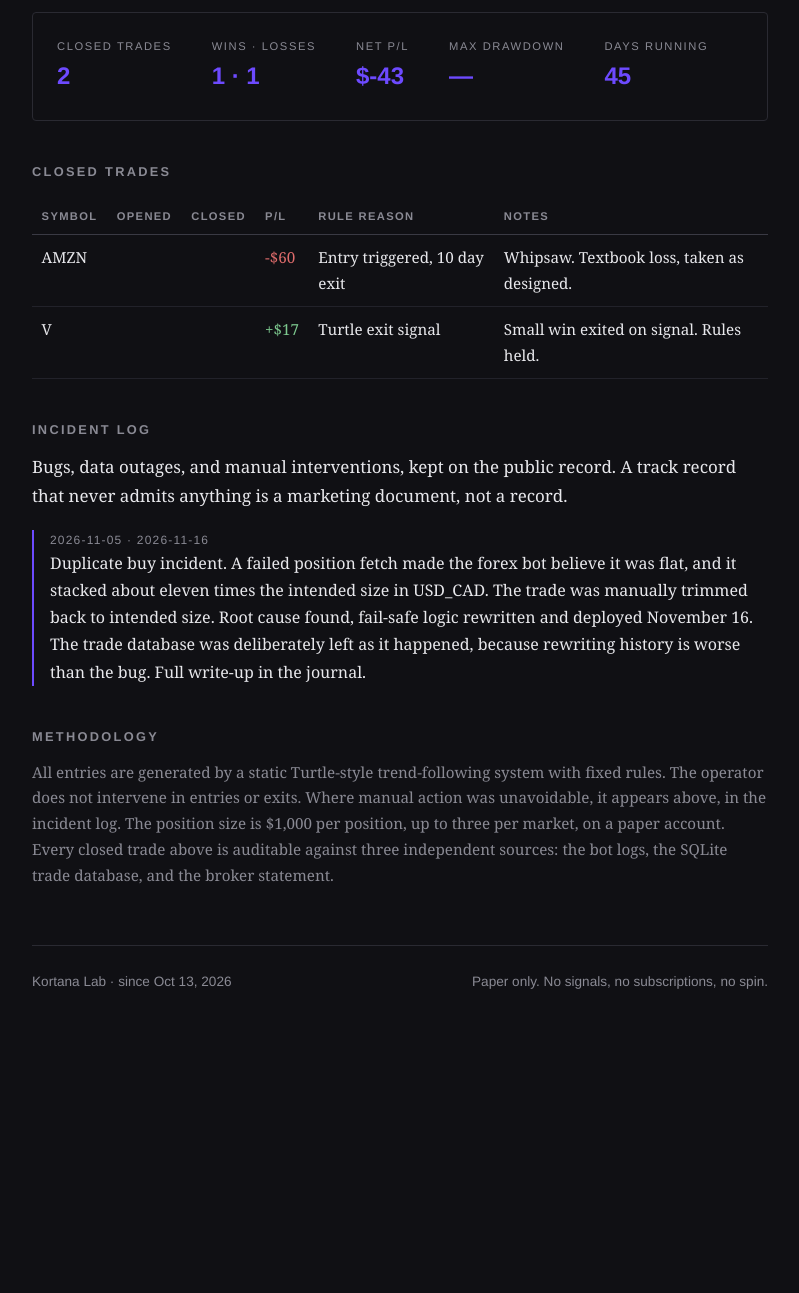
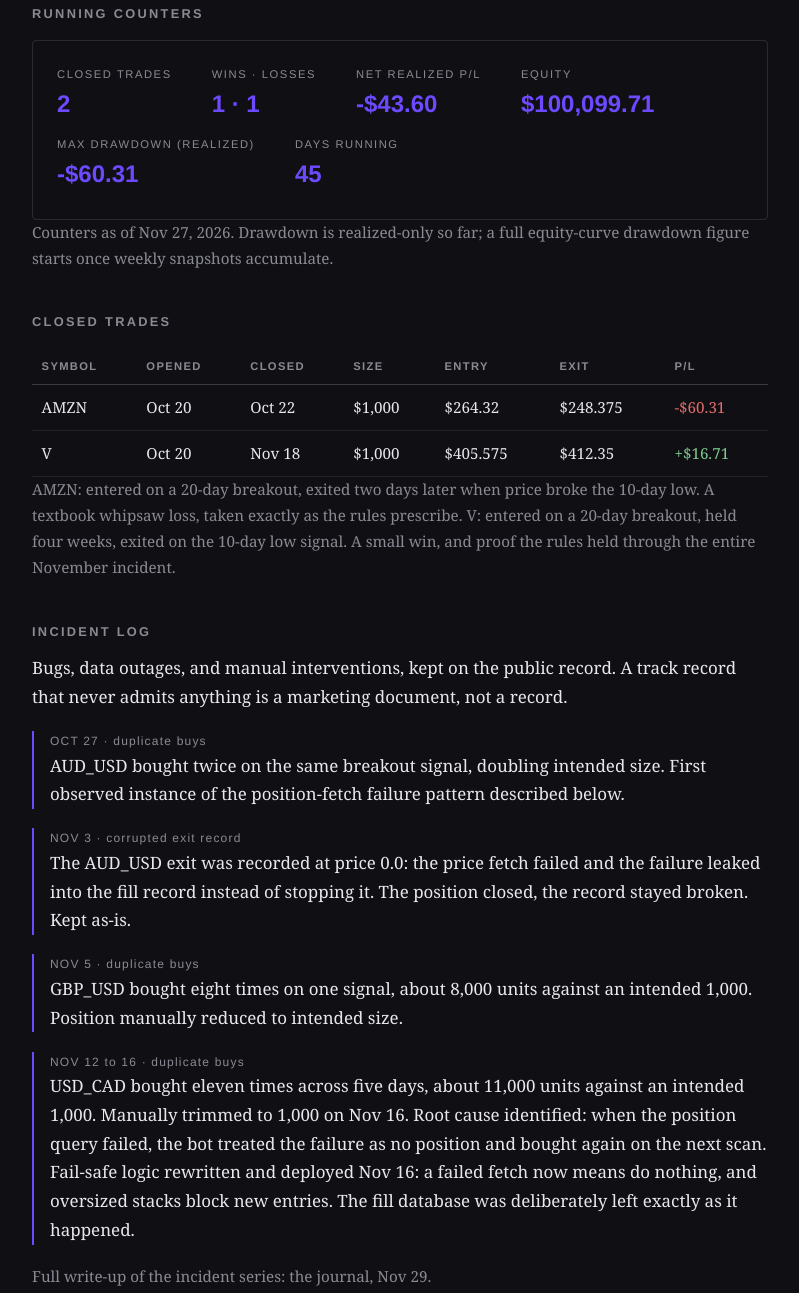
Before and after one commit to kortanalab/kortanalab.github.io, a plain HTML site: page track-record/index.html in a window 1280 px wide. Shown: the part 438-1731 px from the top of the page, without its empty margins (240-1039 px from the left). Before the commit the page ends 1495 px from the top, so only its background shows below. Drawn offline with Linux system fonts and the light colour scheme.

Commit message:
Refactor navigation and update text content
Updated navigation class from 'nav' to 'sitenav' and modified various text elements for clarity and accuracy.

```diff
--- a/track-record/index.html
+++ b/track-record/index.html
@@ -14,11 +14,11 @@
   header { border-bottom:1px solid #2a2a32; padding-bottom:2rem; margin-bottom:2.5rem; }
   .wordmark { font-family:'Helvetica Neue',Helvetica,Arial,sans-serif; font-size:clamp(1.8rem,5vw,2.6rem); font-weight:700; letter-spacing:0.32em; text-indent:0.32em; margin-bottom:0.3rem; }
   .tagline { color:var(--accent); font-size:1rem; font-style:italic; }
-  nav { font-family:'Helvetica Neue',Helvetica,Arial,sans-serif; font-size:0.8rem; letter-spacing:0.12em; text-transform:uppercase; margin-top:1.5rem; }
-  nav a { color:var(--dim); text-decoration:none; margin-right:1.6rem; }
-  nav a:hover, nav a[aria-current] { color:var(--text); }
+  .sitenav { font-family:'Helvetica Neue',Helvetica,Arial,sans-serif; font-size:0.8rem; letter-spacing:0.12em; text-transform:uppercase; margin-top:1.5rem; }
+  .sitenav a { color:var(--dim); text-decoration:none; margin-right:1.6rem; }
+  .sitenav a:hover, .sitenav a[aria-current] { color:var(--text); }
   h2.section { font-family:'Helvetica Neue',Helvetica,Arial,sans-serif; font-size:0.8rem; font-weight:700; letter-spacing:0.18em; text-transform:uppercase; color:var(--dim); margin:2.5rem 0 0.75rem; }
-  main > p, main > div.intro p { font-size:1.06rem; margin-bottom:1rem; }
+  main p { font-size:1.06rem; margin-bottom:1rem; }
   .muted { color:var(--dim); font-size:0.95rem; }
   .counters { display:flex; flex-wrap:wrap; gap:0 2.5rem; border:1px solid #2a2a32; border-radius:4px; padding:1.2rem 1.5rem; margin:1rem 0 0; }
   .counter { padding:0.3rem 0; }
@@ -46,7 +46,7 @@
     <div class="wordmark">KORTANA</div>
     <div class="tagline" data-en="The track record. Everything that closed, good or bad."
          data-fr="L'historique. Tout ce qui a clôturé, bon ou mauvais.">The track record. Everything that closed, good or bad.</div>
-    <nav>
+    <nav class="sitenav">
       <a href="/" data-en="Home" data-fr="Accueil">Home</a>
       <a href="/journal/">Journal</a>
       <a href="/track-record/" aria-current="page" data-en="Track record" data-fr="Historique">Track record</a>
@@ -54,71 +54,95 @@
   </header>
 
   <main>
-    <div class="intro">
-      <p data-en="Paper account opened October 13, 2026. This table lists every trade the system has closed since. Nothing is removed, smoothed, or retro-edited. Numbers come from the bot logs, the trade database, and broker statements. If those three disagree, that gets published too."
-         data-fr="Compte papier ouvert le 13 octobre 2026. Ce tableau recense chaque trade clôturé par le système depuis. Rien n'est retiré, lissé ni modifié après coup. Les chiffres proviennent des journaux du robot, de la base de données de trades et des relevés du courtier. Si les trois sources divergent, c'est publié aussi.">
-        Paper account opened October 13, 2026. This table lists every trade the system has closed since. Nothing is removed, smoothed, or retro-edited. Numbers come from the bot logs, the trade database, and broker statements. If those three disagree, that gets published too.</p>
-    </div>
+    <p data-en="Paper account opened October 13, 2026 with $100,000. This page lists every trade the systems have closed since. Nothing is removed, smoothed, or retro-edited. Numbers come from the fill database, the bot logs, and broker statements. If those sources disagree, that gets published too."
+       data-fr="Compte papier ouvert le 13 octobre 2026 avec 100 000 $. Cette page recense chaque trade clôturé par les systèmes depuis. Rien n'est retiré, lissé ni modifié après coup. Les chiffres proviennent de la base de transactions, des journaux des robots et des relevés. Si les sources divergent, c'est publié aussi.">
+      Paper account opened October 13, 2026 with $100,000. This page lists every trade the systems have closed since. Nothing is removed, smoothed, or retro-edited. Numbers come from the fill database, the bot logs, and broker statements. If those sources disagree, that gets published too.</p>
 
     <h2 class="section" data-en="Running counters" data-fr="Compteurs">Running counters</h2>
+    <!-- WEEKLY: update these values every Sunday from weekly_metrics.py + closed-trade math. Never estimate. -->
     <div class="counters">
-      <!-- UPDATE EVERY SUNDAY, from the weekly metrics the rig produces. -->
       <div class="counter"><div class="label" data-en="Closed trades" data-fr="Trades clôturés">Closed trades</div><div class="value">2</div></div>
       <div class="counter"><div class="label" data-en="Wins · losses" data-fr="Gains · pertes">Wins · losses</div><div class="value">1 · 1</div></div>
-      <div class="counter"><div class="label" data-en="Net P/L" data-fr="P/L net">Net P/L</div><div class="value">$-43</div></div>
-      <!-- Fill from the rig's weekly metrics; leave the dash until you have the real number. -->
-      <div class="counter"><div class="label" data-en="Max drawdown" data-fr="Perte maximale">Max drawdown</div><div class="value">&mdash;</div></div>
+      <div class="counter"><div class="label" data-en="Net realized P/L" data-fr="P/L réalisé net">Net realized P/L</div><div class="value">-$43.60</div></div>
+      <div class="counter"><div class="label" data-en="Equity" data-fr="Capitaux propres">Equity</div><div class="value">$100,099.71</div></div>
+      <div class="counter"><div class="label" data-en="Max drawdown (realized)" data-fr="Perte max (réalisée)">Max drawdown (realized)</div><div class="value">-$60.31</div></div>
       <div class="counter"><div class="label" data-en="Days running" data-fr="Jours en fonction">Days running</div><div class="value">45</div></div>
     </div>
+    <p class="muted" data-en="Counters as of Nov 27, 2026. Drawdown is realized-only so far; a full equity-curve drawdown figure starts once weekly snapshots accumulate."
+       data-fr="Compteurs au 27 nov. 2026. La perte maximale est pour l'instant réalisée seulement ; le calcul complet suivra l'accumulation des relevés hebdomadaires.">
+      Counters as of Nov 27, 2026. Drawdown is realized-only so far; a full equity-curve drawdown figure starts once weekly snapshots accumulate.</p>
 
     <h2 class="section" data-en="Closed trades" data-fr="Trades clôturés">Closed trades</h2>
-    <!-- WEEKLY: add one row per closed trade, straight from trades.db. Fill date and price cells from the records; never estimate from memory. -->
+    <!-- WEEKLY: append one row per closed trade, straight from the database. Never from memory. -->
     <table>
       <thead>
         <tr>
           <th data-en="Symbol" data-fr="Symbole">Symbol</th>
           <th data-en="Opened" data-fr="Ouvert">Opened</th>
           <th data-en="Closed" data-fr="Clôturé">Closed</th>
+          <th data-en="Size" data-fr="Taille">Size</th>
+          <th data-en="Entry" data-fr="Entrée">Entry</th>
+          <th data-en="Exit" data-fr="Sortie">Exit</th>
           <th>P/L</th>
-          <th data-en="Rule reason" data-fr="Motif prévu par les règles">Rule reason</th>
-          <th data-en="Notes" data-fr="Notes">Notes</th>
         </tr>
       </thead>
       <tbody>
         <tr>
           <td>AMZN</td>
-          <td><!-- from trades.db --></td>
-          <td><!-- from trades.db --></td>
-          <td class="neg">-$60</td>
-          <td data-en="Entry triggered, 10 day exit" data-fr="Entrée déclenchée, sortie à 10 jours">Entry triggered, 10 day exit</td>
-          <td data-en="Whipsaw. Textbook loss, taken as designed." data-fr="Faux signal. Perte exemplaire, prise comme prévu.">Whipsaw. Textbook loss, taken as designed.</td>
+          <td>Oct 20</td>
+          <td>Oct 22</td>
+          <td>$1,000</td>
+          <td>$264.32</td>
+          <td>$248.375</td>
+          <td class="neg">-$60.31</td>
         </tr>
         <tr>
           <td>V</td>
-          <td><!-- from trades.db --></td>
-          <td><!-- from trades.db --></td>
-          <td class="pos">+$17</td>
-          <td data-en="Turtle exit signal" data-fr="Signal de sortie Turtle">Turtle exit signal</td>
-          <td data-en="Small win exited on signal. Rules held." data-fr="Petit gain clôturé sur signal. Les règles ont tenu.">Small win exited on signal. Rules held.</td>
+          <td>Oct 20</td>
+          <td>Nov 18</td>
+          <td>$1,000</td>
+          <td>$405.575</td>
+          <td>$412.35</td>
+          <td class="pos">+$16.71</td>
         </tr>
       </tbody>
     </table>
+    <p class="muted" data-en="AMZN: entered on a 20-day breakout, exited two days later when price broke the 10-day low. A textbook whipsaw loss, taken exactly as the rules prescribe. V: entered on a 20-day breakout, held four weeks, exited on the 10-day low signal. A small win, and proof the rules held through the entire November incident."
+       data-fr="AMZN : entrée sur cassure des 20 jours, sortie deux jours plus tard sous le plus bas des 10 jours. Faux signal exemplaire, perte prise comme prévu. V : entrée sur cassure des 20 jours, position tenue quatre semaines, sortie sur le signal des 10 jours. Petit gain, et preuve que les règles ont tenu pendant tout l'incident de novembre.">
+      AMZN: entered on a 20-day breakout, exited two days later when price broke the 10-day low. A textbook whipsaw loss, taken exactly as the rules prescribe. V: entered on a 20-day breakout, held four weeks, exited on the 10-day low signal. A small win, and proof the rules held through the entire November incident.</p>
 
     <h2 class="section" data-en="Incident log" data-fr="Journal des incidents">Incident log</h2>
     <p data-en="Bugs, data outages, and manual interventions, kept on the public record. A track record that never admits anything is a marketing document, not a record."
        data-fr="Bogues, interruptions de données et interventions manuelles, tenus au registre public. Un historique qui n'admet rien est un document marketing, pas un registre.">
       Bugs, data outages, and manual interventions, kept on the public record. A track record that never admits anything is a marketing document, not a record.</p>
+
     <div class="incident">
-      <div class="when">2026-11-05 · 2026-11-16</div>
-      <p data-en="Duplicate buy incident. A failed position fetch made the forex bot believe it was flat, and it stacked about eleven times the intended size in USD_CAD. The trade was manually trimmed back to intended size. Root cause found, fail-safe logic rewritten and deployed November 16. The trade database was deliberately left as it happened, because rewriting history is worse than the bug. Full write-up in the journal."
-         data-fr="Incident d'achat en doublon. Un échec de lecture des positions a fait croire au robot forex qu'il était à plat, et il a empilé environ onze fois la taille visée sur USD_CAD. Le trade a été ramené manuellement à la taille prévue. Cause racine identifiée, logique de sécurité réécrite et déployée le 16 novembre. La base de trades a volontairement été laissée telle quelle : réécrire l'histoire est pire que le bogue. Billet complet dans le journal.">
-        Duplicate buy incident. A failed position fetch made the forex bot believe it was flat, and it stacked about eleven times the intended size in USD_CAD. The trade was manually trimmed back to intended size. Root cause found, fail-safe logic rewritten and deployed November 16. The trade database was deliberately left as it happened, because rewriting history is worse than the bug. Full write-up in the journal.</p>
+      <div class="when">OCT 27 · duplicate buys</div>
+      <p>AUD_USD bought twice on the same breakout signal, doubling intended size. First observed instance of the position-fetch failure pattern described below.</p>
     </div>
 
+    <div class="incident">
+      <div class="when">NOV 3 · corrupted exit record</div>
+      <p>The AUD_USD exit was recorded at price 0.0: the price fetch failed and the failure leaked into the fill record instead of stopping it. The position closed, the record stayed broken. Kept as-is.</p>
+    </div>
+
+    <div class="incident">
+      <div class="when">NOV 5 · duplicate buys</div>
+      <p>GBP_USD bought eight times on one signal, about 8,000 units against an intended 1,000. Position manually reduced to intended size.</p>
+    </div>
+
+    <div class="incident">
+      <div class="when">NOV 12 to 16 · duplicate buys</div>
+      <p>USD_CAD bought eleven times across five days, about 11,000 units against an intended 1,000. Manually trimmed to 1,000 on Nov 16. Root cause identified: when the position query failed, the bot treated the failure as no position and bought again on the next scan. Fail-safe logic rewritten and deployed Nov 16: a failed fetch now means do nothing, and oversized stacks block new entries. The fill database was deliberately left exactly as it happened.</p>
+    </div>
+
+    <p class="muted" data-en="Full write-up of the incident series: the journal, Nov 29."
+       data-fr="Billet complet sur la série d'incidents : le journal, 29 nov.">Full write-up of the incident series: the journal, Nov 29.</p>
+
     <h2 class="section" data-en="Methodology" data-fr="Méthode">Methodology</h2>
-    <p class="muted" data-en="All entries are generated by a static Turtle-style trend-following system with fixed rules. The operator does not intervene in entries or exits. Where manual action was unavoidable, it appears above, in the incident log. The position size is $1,000 per position, up to three per market, on a paper account. Every closed trade above is auditable against three independent sources: the bot logs, the SQLite trade database, and the broker statement."
-       data-fr="Toutes les entrées sont générées par un système statique de suivi de tendance de style Turtle à règles fixes. L'opérateur n'intervient ni à l'entrée ni à la sortie. Quand une action manuelle était inévitable, elle figure ci-dessus, dans le journal des incidents. La taille est de 1 000 $ par position, jusqu'à trois par marché, sur compte papier. Chaque trade clôturé ci-dessus peut être vérifié auprès de trois sources indépendantes : les journaux du robot, la base SQLite et le relevé du courtier.">
-      All entries are generated by a static Turtle-style trend-following system with fixed rules. The operator does not intervene in entries or exits. Where manual action was unavoidable, it appears above, in the incident log. The position size is $1,000 per position, up to three per market, on a paper account. Every closed trade above is auditable against three independent sources: the bot logs, the SQLite trade database, and the broker statement.</p>
+    <p class="muted" data-en="All entries and exits are generated by static Turtle-style trend-following rules: enter on a 20-day high breakout, exit when price crosses below the 10-day low. The operator does not intervene in entries or exits. Where manual action was unavoidable, it appears above, in the incident log. Position size is about $1,000 per position, maximum three per market, on paper and practice accounts only. One ruleset, three venues: stocks, forex, and crypto. Every closed trade above is auditable against three independent sources: the fill database, the bot logs, and the broker statements."
+       data-fr="Toutes les entrées et sorties sont générées par des règles statiques de style Turtle : entrée sur cassure du plus haut des 20 jours, sortie sous le plus bas des 10 jours. L'opérateur n'intervient ni à l'entrée ni à la sortie. Quand une action manuelle était inévitable, elle figure ci-dessus. Taille d'environ 1 000 $ par position, trois par marché maximum, sur comptes papier uniquement. Un seul jeu de règles, trois plateformes : actions, devises et crypto. Chaque trade clôturé est vérifiable auprès de trois sources indépendantes : la base de transactions, les journaux des robots et les relevés.">
+      All entries and exits are generated by static Turtle-style trend-following rules: enter on a 20-day high breakout, exit when price crosses below the 10-day low. The operator does not intervene in entries or exits. Where manual action was unavoidable, it appears above, in the incident log. Position size is about $1,000 per position, maximum three per market, on paper and practice accounts only. One ruleset, three venues: stocks, forex, and crypto. Every closed trade above is auditable against three independent sources: the fill database, the bot logs, and the broker statements.</p>
   </main>
 
   <footer>
```
